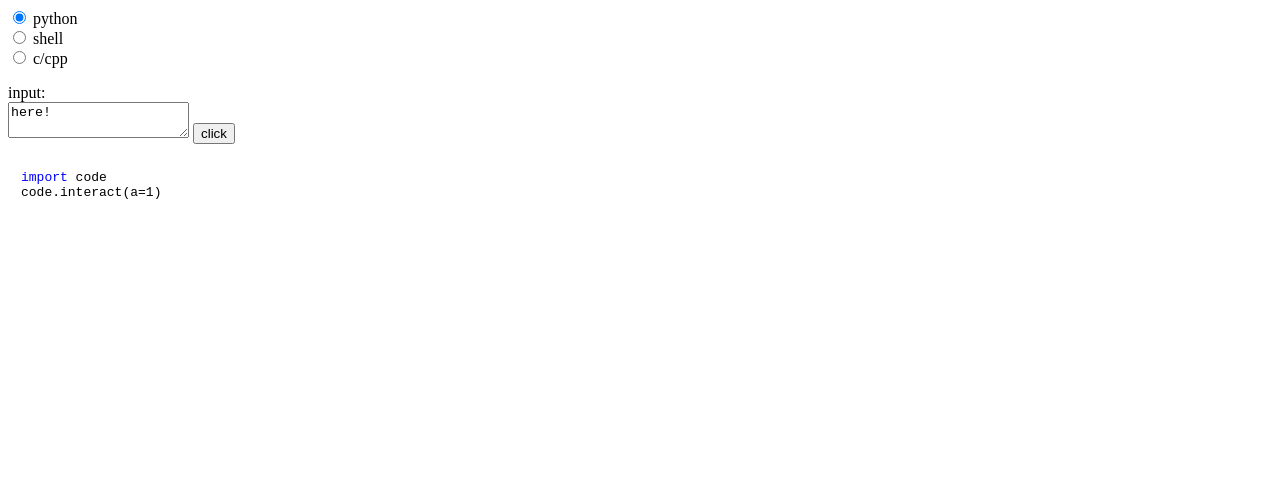
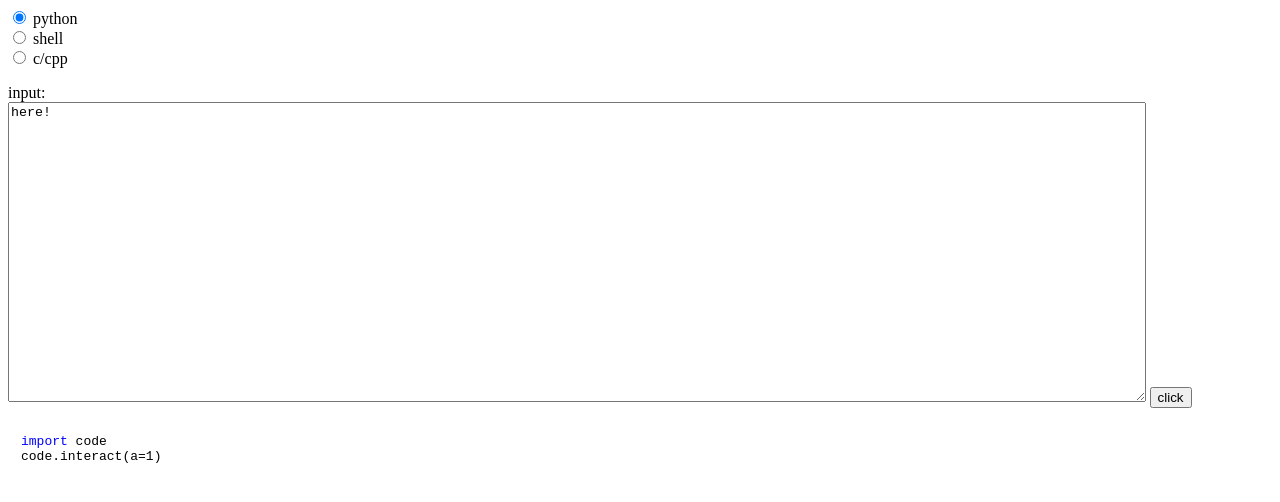
Before and after one commit to wooeong2/hi, a plain HTML site: page index.html in a window 1280 px wide. Drawn offline with nearby package versions, Linux system fonts and the light colour scheme.

Commit message:
Update index.html

```diff
--- a/index.html
+++ b/index.html
@@ -1,4 +1,3 @@
-
 <html>
     <head>
         <script src="https://cdnjs.cloudflare.com/ajax/libs/highlight.js/9.12.0/highlight.min.js"></script>
@@ -14,7 +13,7 @@
             <input type="radio" name="lang" id="cpp" /> c/cpp<br>
         </form>
         input:<br>
-        <textarea id="edit">here!</textarea>
+        <textarea style="    width: 90%;height: 300px;" id="edit">here!</textarea>
         <button onclick="wow()">click</button>
         <pre><code class="python" id="code">import code
 code.interact(a=1)</code></pre>
```
